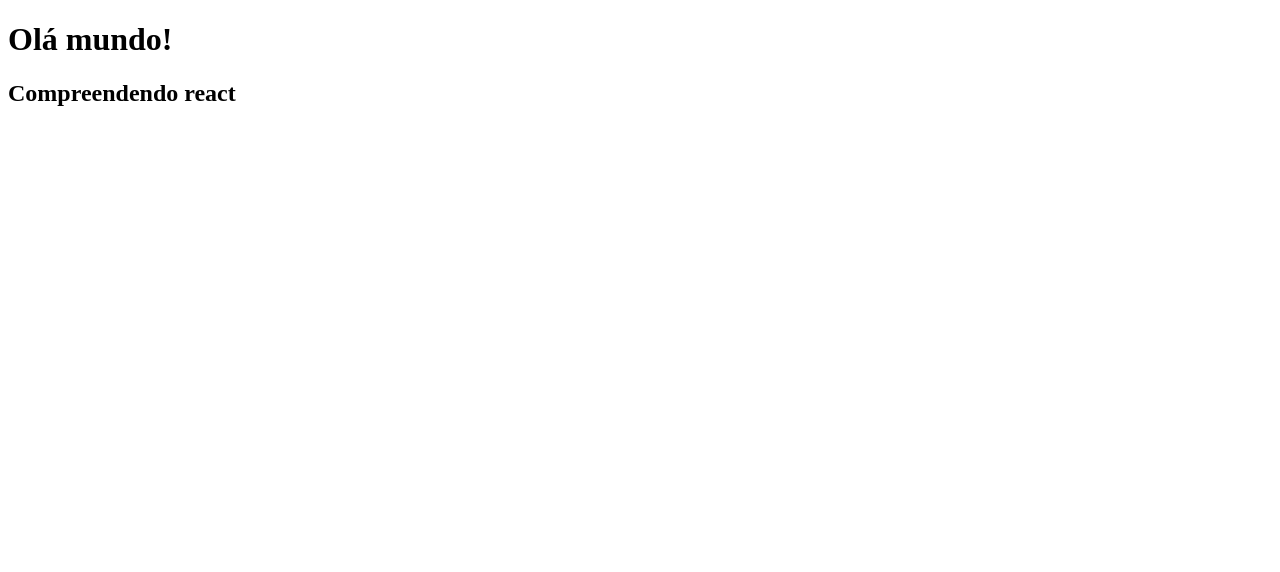
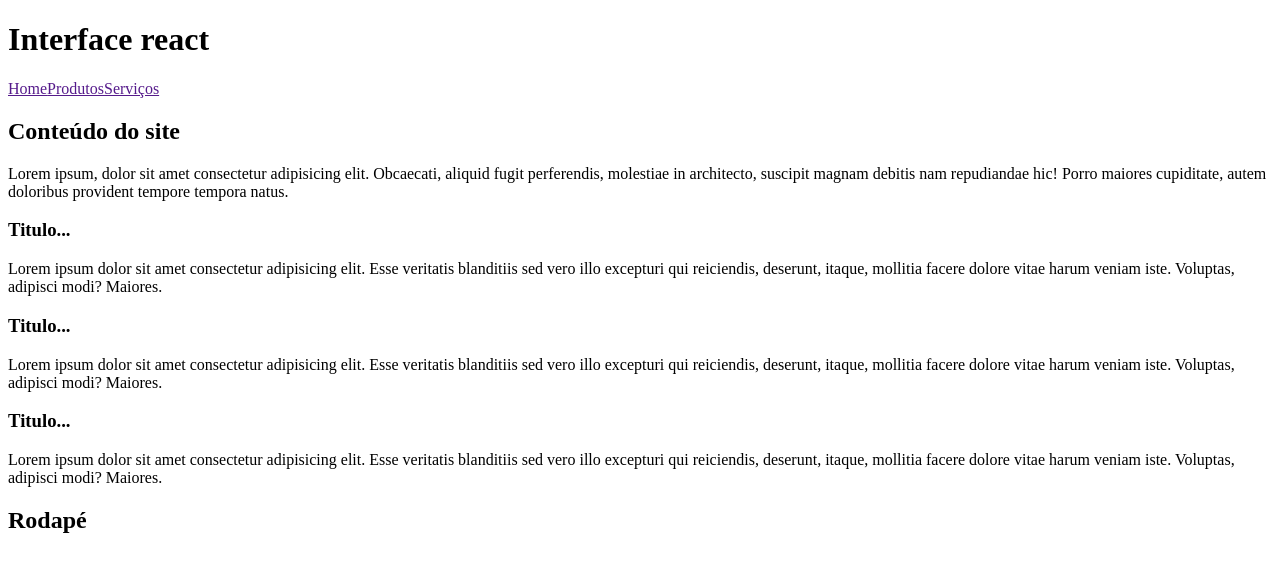
Before and after one commit to guilhermessanto/meu-app, a React (Create React App) app: page / in a window 1280 px wide. Shown: the top 572 px of the page. Built offline with nearby package versions, Linux system fonts and the light colour scheme.

Commit message:
componentes
combinar as tags com fragmentação

```diff
--- a/src/App.jsx
+++ b/src/App.jsx
@@ -1,11 +1,16 @@
-function App() {
-  return(
-    <div>
-      <h1>Olá mundo!</h1>
-      <h2>Compreendendo react</h2>
-    </div>
-  )
-
-}
+import Cabecalho from "./components/layouts/Cabecalho";
+import Conteudo from "./components/layouts/Conteudo";
+import Footer from "./components/layouts/Footer";
+const App = () => {
+  return (
+    <>
+      {/* Fragmento */}
+      <Cabecalho />
+      <Conteudo />
+      <Footer />
+      {/* Fim fragmento */}
+    </>
+  );
+};
 
 export default App;
--- /dev/null
+++ b/src/components/Artigo.jsx
@@ -0,0 +1,14 @@
+const Artigo = () => {
+  return (
+    <article>
+      <h3>Titulo...</h3>
+      <p>
+        Lorem ipsum dolor sit amet consectetur adipisicing elit. Esse veritatis
+        blanditiis sed vero illo excepturi qui reiciendis, deserunt, itaque,
+        mollitia facere dolore vitae harum veniam iste. Voluptas, adipisci modi?
+        Maiores.
+      </p>
+    </article>
+  );
+};
+export default Artigo;
--- /dev/null
+++ b/src/components/Menu.jsx
@@ -0,0 +1,10 @@
+const Menu = () => {
+  return (
+    <nav>
+      <a href="">Home</a>
+      <a href="">Produtos</a>
+      <a href="">Serviços</a>
+    </nav>
+  );
+};
+export default Menu;
--- /dev/null
+++ b/src/components/layouts/Cabecalho.jsx
@@ -0,0 +1,10 @@
+import Menu from "../Menu";
+const Cabecalho = () => {
+  return (
+    <header>
+      <h1>Interface react</h1>
+      <Menu />
+    </header>
+  );
+};
+export default Cabecalho;
--- /dev/null
+++ b/src/components/layouts/Conteudo.jsx
@@ -0,0 +1,20 @@
+import Artigo from "../Artigo";
+const Conteudo = () => {
+  return (
+    <main>
+      <section>
+        <h2>Conteúdo do site</h2>
+        <p>
+          Lorem ipsum, dolor sit amet consectetur adipisicing elit. Obcaecati,
+          aliquid fugit perferendis, molestiae in architecto, suscipit magnam
+          debitis nam repudiandae hic! Porro maiores cupiditate, autem doloribus
+          provident tempore tempora natus.
+        </p>
+        <Artigo />
+        <Artigo />
+        <Artigo />
+      </section>
+    </main>
+  );
+};
+export default Conteudo;
--- /dev/null
+++ b/src/components/layouts/Footer.jsx
@@ -0,0 +1,8 @@
+const Footer = () => {
+  return (
+    <footer>
+      <h2>Rodapé</h2>
+    </footer>
+  );
+};
+export default Footer;
```
